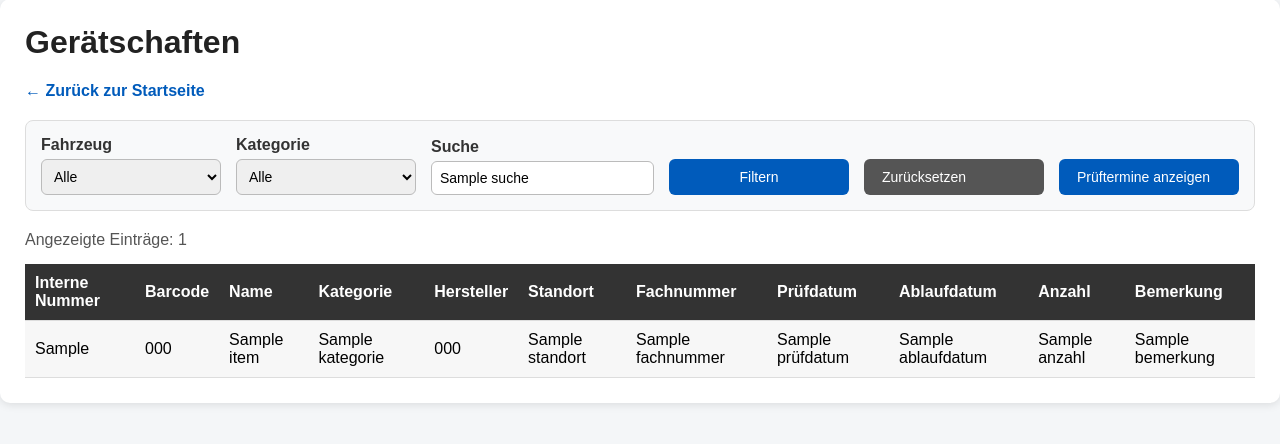
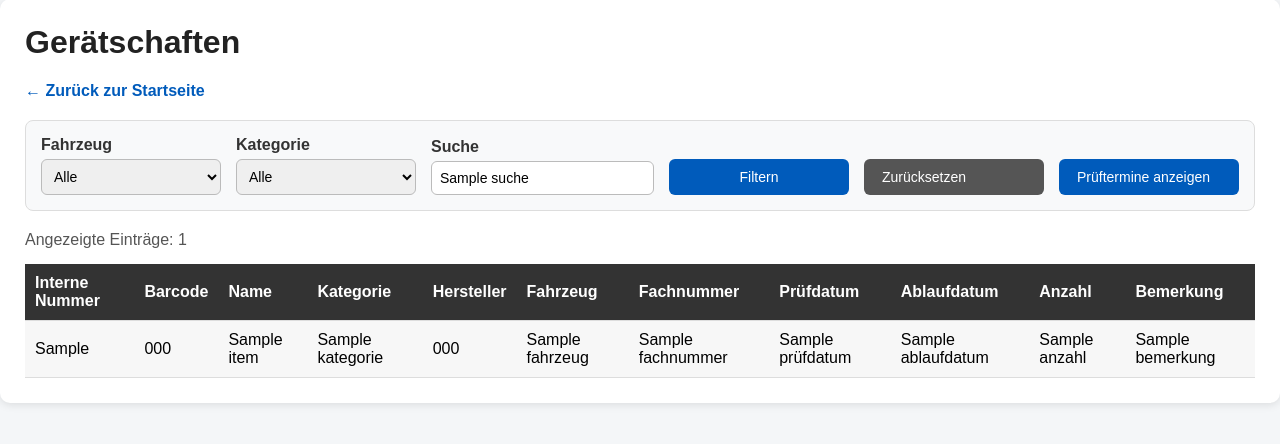
Before and after one commit to Martin22Him/feuerwehr-inventar, a Flask app: template templates/geraete.html in a window 1280 px wide. Shown: the part 31-475 px from the top of the page. Run offline with Flask 3, Linux system fonts and the light colour scheme; the template is opened without the code that fills it: most values are stand-ins (such as "Sample title", 1, 10 or a date in 2020).

Commit message:
Update geraete.html

```diff
--- a/templates/geraete.html
+++ b/templates/geraete.html
@@ -186,7 +186,7 @@
                     <th>Name</th>
                     <th>Kategorie</th>
                     <th>Hersteller</th>
-                    <th>Standort</th>
+                    <th>Fahrzeug</th>
                     <th>Fachnummer</th>
                     <th>Prüfdatum</th>
                     <th>Ablaufdatum</th>
@@ -201,7 +201,7 @@
                     <td>{{ item["Name"] }}</td>
                     <td>{{ item["Kategorie"] }}</td>
                     <td>{{ item["Hersteller"] }}</td>
-                    <td>{{ item["Standort"] }}</td>
+                    <td>{{ item["Fahrzeug"] }}</td>
                     <td>{{ item["Fachnummer"] }}</td>
                     <td>{{ item["Prüfdatum"] }}</td>
                     <td>{{ item["Ablaufdatum"] }}</td>
```
